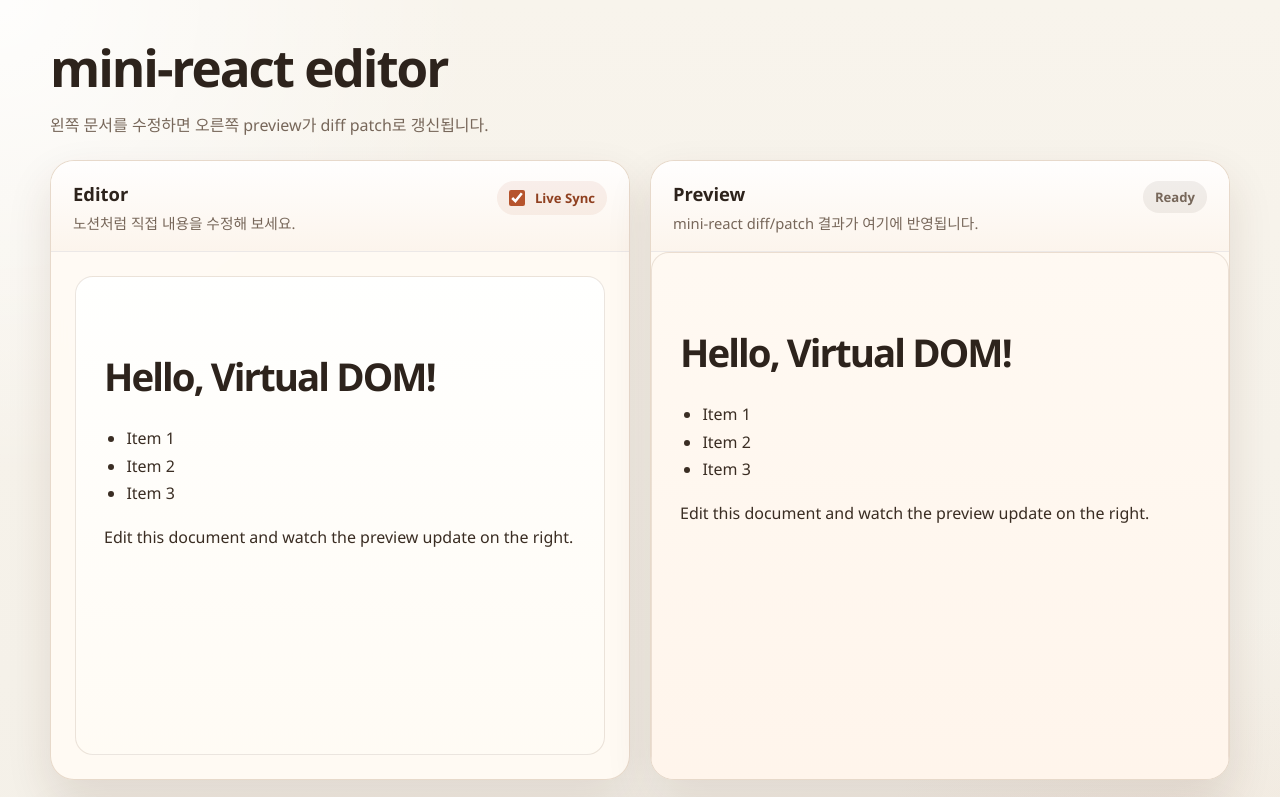
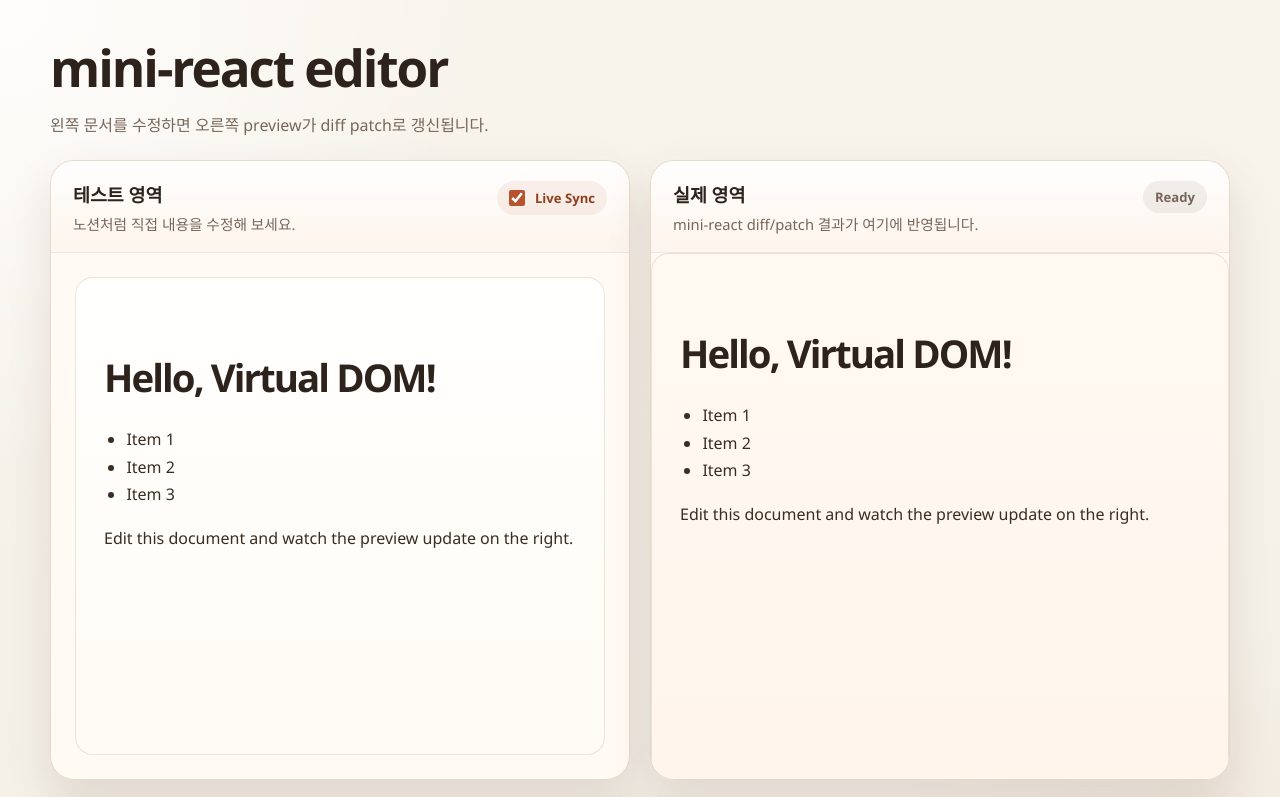
Before and after one commit to kdh949/jungle-wk04-01-react, a website with bundled scripts: page index.html in a window 1280 px wide. Shown: the top 797 px of the page. Built offline with nearby package versions, Linux system fonts and the light colour scheme.

Commit message:
docs: 코드 주석과 화면 문구 정리

```diff
--- a/index.html
+++ b/index.html
@@ -17,7 +17,7 @@
         <article class="panel">
           <div class="panel-header">
             <div>
-              <h2>Editor</h2>
+              <h2>테스트 영역</h2>
               <p>노션처럼 직접 내용을 수정해 보세요.</p>
             </div>
             <label class="sync-toggle" for="live-sync-toggle">
@@ -49,7 +49,7 @@
         <article class="panel">
           <div class="panel-header">
             <div>
-              <h2>Preview</h2>
+              <h2>실제 영역</h2>
               <p>mini-react diff/patch 결과가 여기에 반영됩니다.</p>
             </div>
             <span id="sync-state" class="panel-badge is-muted">Idle</span>
--- a/src/history.js
+++ b/src/history.js
@@ -11,6 +11,7 @@
  * }}
  */
 export function createHistory() {
+  // backStack의 마지막 원소가 항상 "현재 화면 상태"입니다.
   const backStack = [];
   const forwardStack = [];
 
@@ -25,6 +26,7 @@ export function createHistory() {
   return {
     push(vnode) {
       backStack.push(vnode);
+      // 새 편집이 들어오면 이전 redo 기록은 더 이상 의미가 없으므로 비웁니다.
       forwardStack.length = 0;
     },
 
@@ -33,6 +35,8 @@ export function createHistory() {
         return null;
       }
 
+      // 현재 상태를 앞으로가기 스택으로 옮기고,
+      // pop 후 남아 있는 맨 위 상태를 반환합니다.
       const previousCurrent = backStack.pop();
       forwardStack.push(previousCurrent);
 
@@ -44,6 +48,7 @@ export function createHistory() {
         return null;
       }
 
+      // redo는 forwardStack에서 꺼내 backStack 끝에 다시 쌓는 방식입니다.
       const nextCurrent = forwardStack.pop();
       backStack.push(nextCurrent);
 
--- a/src/patch.js
+++ b/src/patch.js
@@ -10,6 +10,7 @@ import { render } from './renderer.js';
 export function getNodeByPath(rootEl, path) {
   let currentNode = rootEl.firstChild ?? null;
 
+  // 루트 path([])는 real area 안의 첫 번째 실제 렌더 노드를 의미합니다.
   if (path.length === 0) {
     return currentNode;
   }
@@ -30,6 +31,7 @@ const getParentByPath = (rootEl, path) => {
     return rootEl;
   }
 
+  // 부모는 마지막 인덱스를 제외한 경로를 따라가면 찾을 수 있습니다.
   return getNodeByPath(rootEl, path.slice(0, -1));
 };
 
@@ -52,6 +54,7 @@ const updateProps = (element, propsDiff) => {
  * @returns {void}
  */
 export function applyPatches(rootEl, patches) {
+  // diff 단계에서 path 순서를 맞춰놨기 때문에 여기서는 순서대로 적용합니다.
   patches.forEach((patch) => {
     const targetNode = getNodeByPath(rootEl, patch.path);
     const parentNode = getParentByPath(rootEl, patch.path);
@@ -64,6 +67,7 @@ export function applyPatches(rootEl, patches) {
         }
 
         const newNode = render(patch.newNode);
+        // 기준 노드 앞에 insertBefore를 쓰면 "중간 삽입"과 "맨 끝 추가"를 모두 처리할 수 있습니다.
         const referenceNode =
           patch.path.length === 0
             ? rootEl.firstChild
@@ -98,6 +102,8 @@ export function applyPatches(rootEl, patches) {
           return;
         }
 
+        // 기대한 Text 노드가 아니라 Element를 잡은 경우에도
+        // 최소한 사용자가 본 내용은 맞도록 textContent로 덮어씁니다.
         if (targetNode instanceof Element) {
           targetNode.textContent = patch.text ?? '';
         }
--- a/src/renderer.js
+++ b/src/renderer.js
@@ -18,6 +18,7 @@ export function render(vnode, options = {}) {
     element.setAttribute(key, value);
   });
 
+  // 내부 key는 기본적으로 DOM에 노출하지 않고, 필요한 경우에만 옵션으로 붙입니다.
   if (includeKeyAttribute && vnode.key != null) {
     element.setAttribute('key', vnode.key);
   }
@@ -72,8 +73,8 @@ export function vnodeToHTML(vnode, depth = 0, compact = false) {
     return `${indent}<${vnode.type}${attributes}>${textContent}</${vnode.type}>`;
   }
 
-  // TextNode와 inline element가 섞인 경우 줄바꿈을 넣으면
-  // textarea -> parseHTML -> patch 과정에서 공백 텍스트가 새로 생깁니다.
+  // 텍스트와 inline 태그가 섞인 구간은 한 줄로 직렬화해야
+  // 다시 parseHTML 할 때 불필요한 공백 텍스트 노드가 늘어나지 않습니다.
   if (compact || (hasTextChild && canInlineMixedChildren)) {
     const childrenHTML = vnode.children
       .map((child) => vnodeToHTML(child, 0, true))
@@ -98,6 +99,7 @@ function escapeHTML(value) {
 }
 
 function isInlineTag(tagName) {
+  // 줄바꿈 없이 한 줄로 붙여도 자연스러운 HTML 태그 목록입니다.
   return new Set([
     'a',
     'abbr',
--- a/src/vdom.js
+++ b/src/vdom.js
@@ -22,6 +22,8 @@ export function parseHTML(htmlString) {
 
   const parser = new DOMParser();
   const document = parser.parseFromString(htmlString, 'text/html');
+  // body 바로 아래 노드들을 모두 VNode로 바꾼 뒤,
+  // 여러 루트가 나오면 아래에서 div 하나로 감쌉니다.
   const childVNodes = Array.from(document.body.childNodes)
     .map((node) => domToVNode(node))
     .filter((node) => node !== null);
@@ -52,6 +54,7 @@ export function domToVNode(element) {
   let key;
 
   Array.from(element.attributes).forEach((attribute) => {
+    // key는 일반 props가 아니라 diff 추적용 메타데이터로 분리합니다.
     if (attribute.name === 'key') {
       key = attribute.value;
       return;
@@ -93,6 +96,7 @@ function createVNode(type, props, children, key) {
  */
 function normalizeTextNode(textNode) {
   const value = textNode.textContent ?? '';
+  // HTML 들여쓰기 때문에 생기는 여러 공백은 한 칸으로 줄입니다.
   const normalizedValue = value.replace(/\s+/g, ' ');
 
   if (normalizedValue.trim() === '') {
```
Also changed, not shown: src/diff.js (+18 -5 lines), src/keyedVdom.js (+12 -0 lines), src/main.js (+16 -0 lines).
